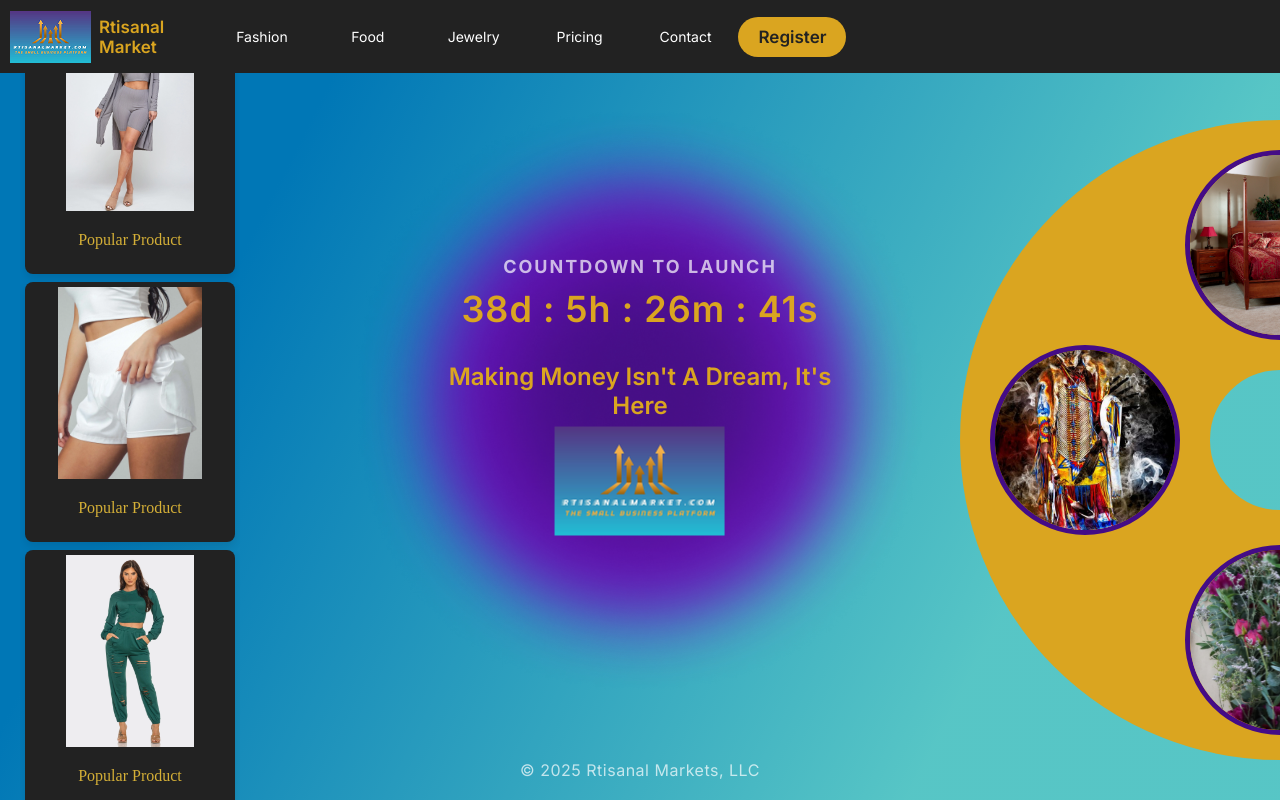
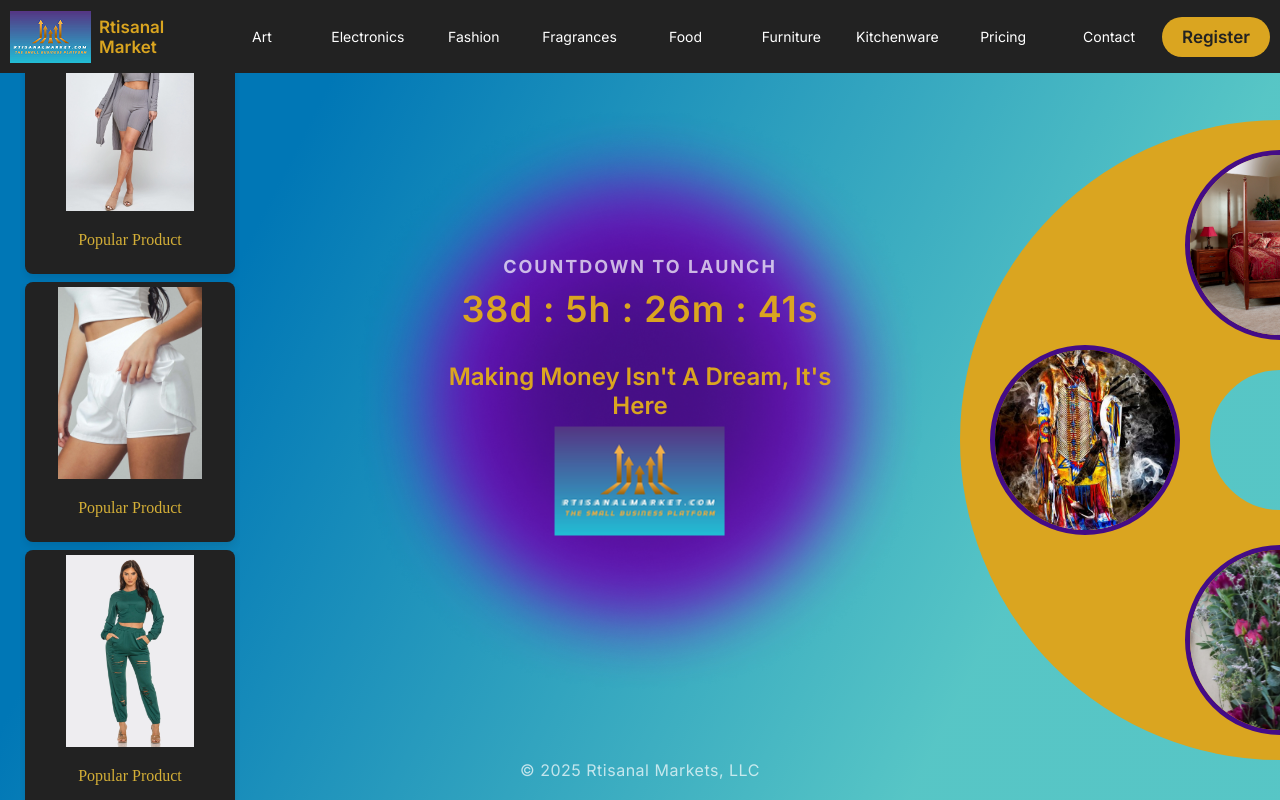
Before and after one commit to MeetOswal/E-Commerce-App, a React (Vite) app: page / in a window 1280 px wide. Built offline with nearby package versions, Linux system fonts and the light colour scheme.

Commit message:
nav-bar update

```diff
--- a/src/components/Navbar.jsx
+++ b/src/components/Navbar.jsx
@@ -14,16 +14,23 @@
 
   // Sub-categories data
   const subCategories = {
-    Fashion : ["Athleisure", "Clothing", "Fitness", "Sneakers"],
+    Art: ["Coming Soon"],
+    Electronics: ["Coming Soon"],
+    Fashion : ["Athleisure", "Clothing", "Fitness","Jewelry", "Sneakers"],
+    Fragrances: ["Coming Soon"],
     Food: ["Beverages"],
-    Jewelry: ["Coming Soon"],
+    Furniture: ["Coming Soon"],
     Kitchenware: ["Coming Soon"],
   };
 
   const navItems = [
+    "Art",
+    "Electronics",
     "Fashion",
+    "Fragrances",
     "Food",
-    "Jewelry",
+    "Furniture",
+    "Kitchenware",
     "Pricing",
     "Contact",
   ];
```
